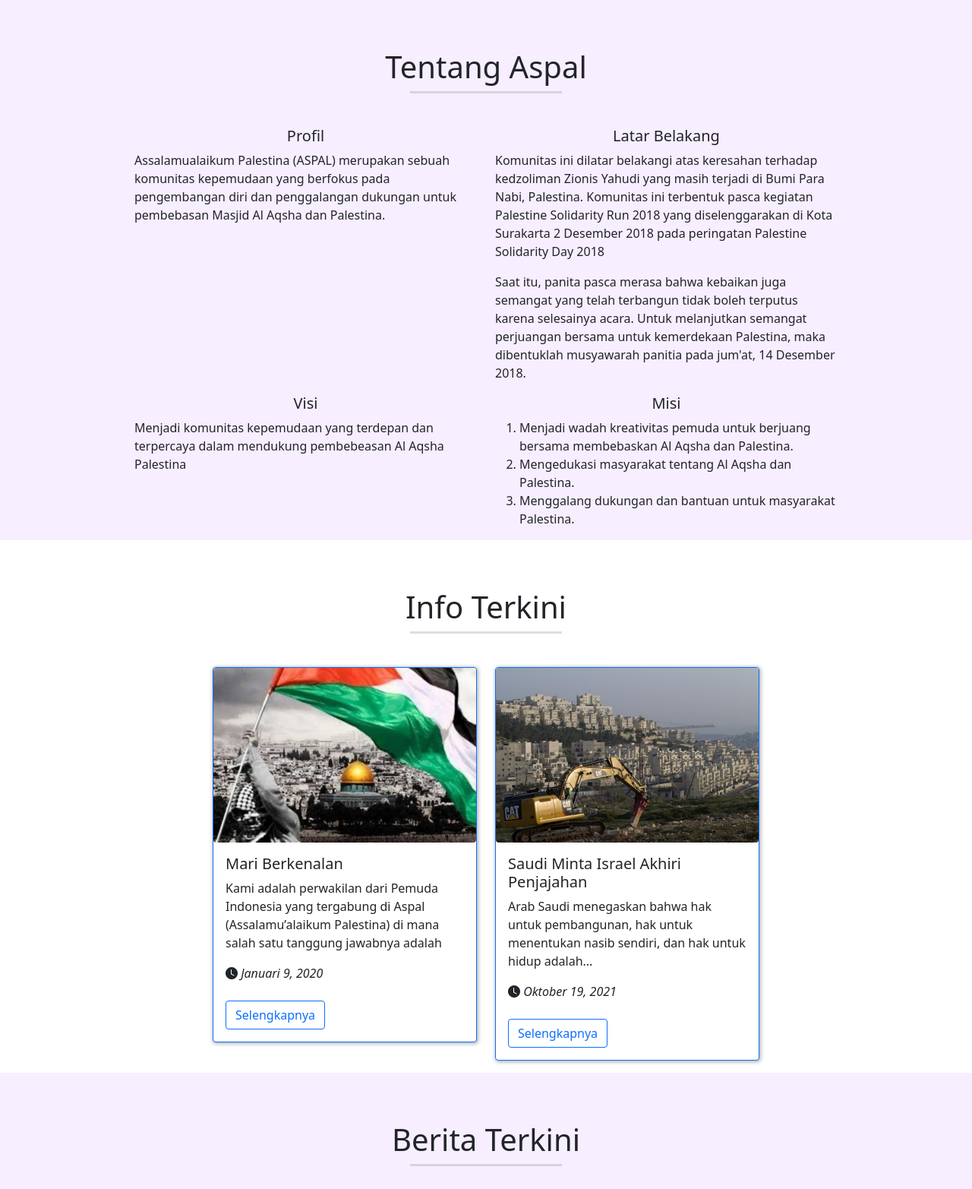
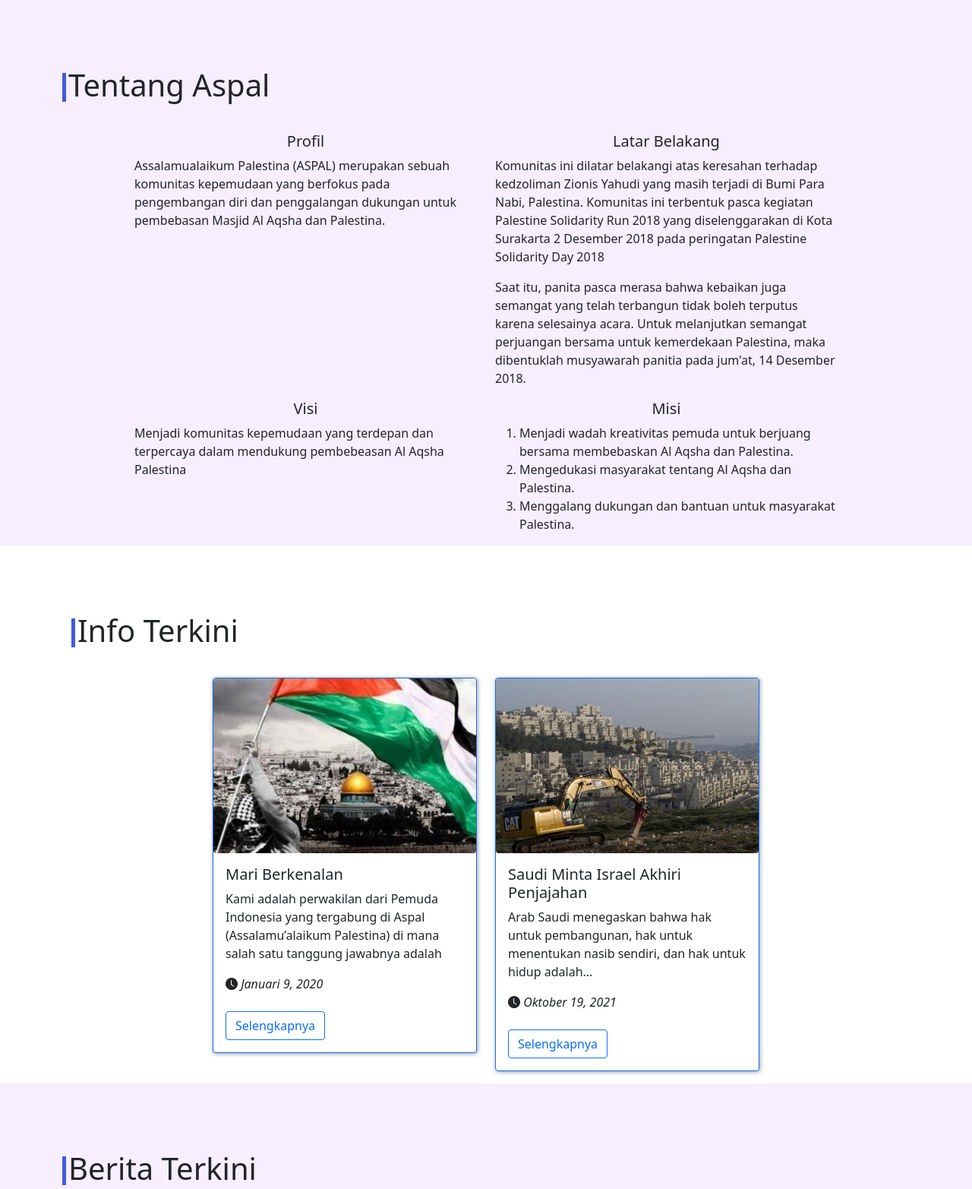
Before and after one commit to assalamualaikumpalestina/assalamualaikumpalestina.github.io, a plain HTML site: page index.html in a window 1280 px wide. Shown: the part 800-2365 px from the top of the page at 76% size. Drawn offline with nearby package versions, Linux system fonts and the light colour scheme; files whose address does not match are found by name.

Commit message:
melakukan perubahan

```diff
--- a/index.html
+++ b/index.html
@@ -143,10 +143,9 @@
     <div class="container">
 
         <div class="row">
-            <div class="col-sm-12 text-center">
-                <h1 class="mt-4"><span class="">Tentang Aspal</span></h1>
-                <!-- <div class="d-flex justify-content-center"><hr></div> -->
-                <hr>
+            <div class="col-sm-12">
+                <h1 class="mt-5 ms-2"><span class="">Tentang Aspal</span></h1>
+                <p class="garis"></p>
                 <br>
             </div>
         </div>
@@ -196,9 +195,9 @@
         <div class="container">
             <div class="row">
                 <div class="col-sm-12">
-                    <h1 class="text-center mt-4">Info Terkini</h1>
+                    <h1 class="mt-5 ms-2">Info Terkini</h1>
                     <!-- <div class="d-flex justify-content-center"><hr class="info"></div> -->
-                    <hr>
+                    <p class="garis"></p>
                     <br>
                 </div>
             </div>
@@ -298,8 +297,8 @@
     <div class="container">
         <div class="row">
             <div class="col-sm-12">
-                <h1 class="text-center mt-4">Berita Terkini</h1>
-                <hr>
+                <h1 class="mt-5 ms-2">Berita Terkini</h1>
+                <p class="garis"></p>
                 <br>
             </div>
         </div>
@@ -386,8 +385,8 @@
     <div class="container">
         <div class="row">
             <div class="col-sm-12">
-                <h1 class="text-center mt-4">Donasi</h1>
-                <hr>
+                <h1 class="mt-5 ms-2">Donasi</h1>
+                <p class="garis"></p>
             </div>
         </div>
 
@@ -443,8 +442,8 @@
     <div class="container">
         <div class="row">
             <div class="col-sm-12">
-                <h1 class="text-center mt-4">Aspal Store</h1>
-                <hr>
+                <h1 class="mt-5 ms-2">Aspal Store</h1>
+                <p class="garis"></p>
                 <br>
             </div>
         </div>
@@ -492,8 +491,8 @@
     <div class="container">
         <div class="row">
             <div class="col-sm-12">
-                <h1 class="text-center mt-4">Kontak Kami</h1>
-                <hr>
+                <h1 class="mt-5 ms-2">Kontak Kami</h1>
+                <p class="garis"></p>
                 <br>
             </div>
         </div>
--- a/style.css
+++ b/style.css
@@ -50,6 +50,13 @@ hr {
 
 .tentang {
     background-color: #f7eeff;
+}
+
+.garis {
+    width: 5px;
+    height: 38px;
+    background-color: #435add;
+    margin-top: -48px;
 }
 
 
```
